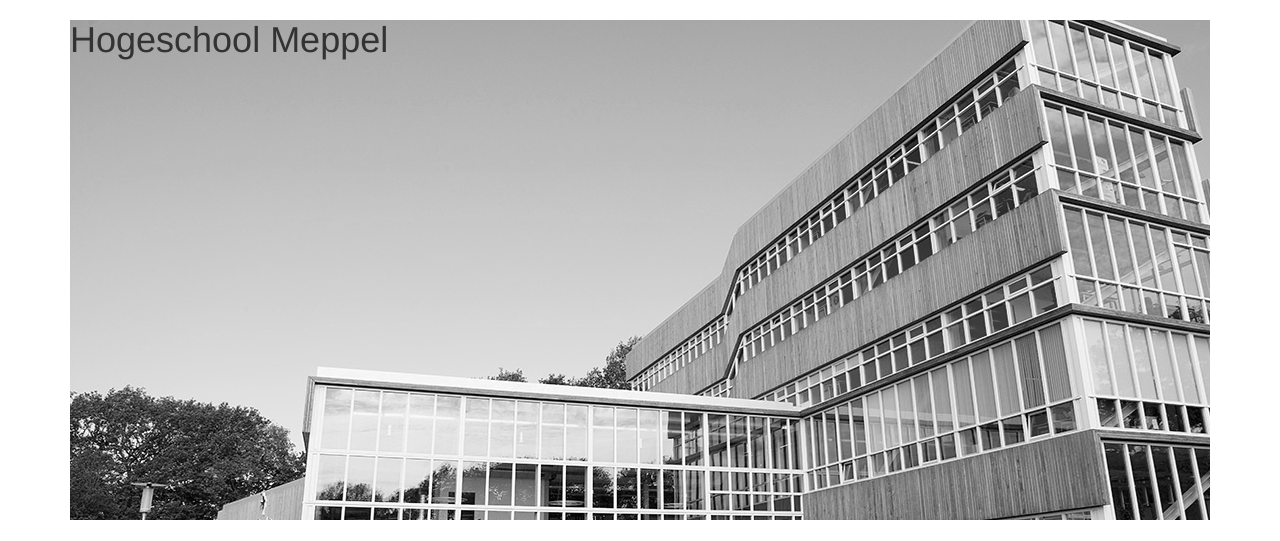
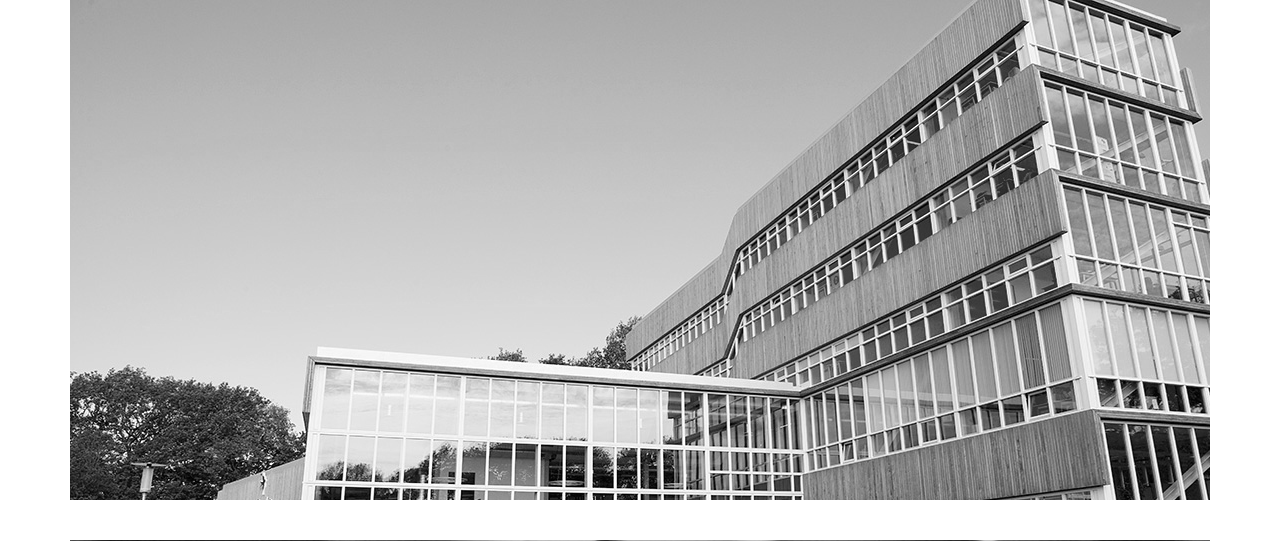
Before and after one commit to sjoulbak/StendenProject1, a PHP site: page /index.php in a window 1280 px wide. Shown: the part 120-661 px from the top of the page. Run offline with PHP 8.4, Linux system fonts and the light colour scheme; data that the repository does not hold is empty.

Commit message:
title removed and merged

```diff
--- a/css/index_body.css
+++ b/css/index_body.css
@@ -9,6 +9,7 @@
   color:white;
   text-align: center;
   padding-top: 50px;
+}
 
 .bottom {
   margin-top: 40px;
--- a/index.php
+++ b/index.php
@@ -71,7 +71,6 @@
   </header>
   <div class="container">
     <section class="top">
-      <div class="overlay"><h1>Hogeschool Meppel</h1></div>
     </section>
     <section class="mid">
       <img src="./images/circle.png"  height="100" width="100">
```
